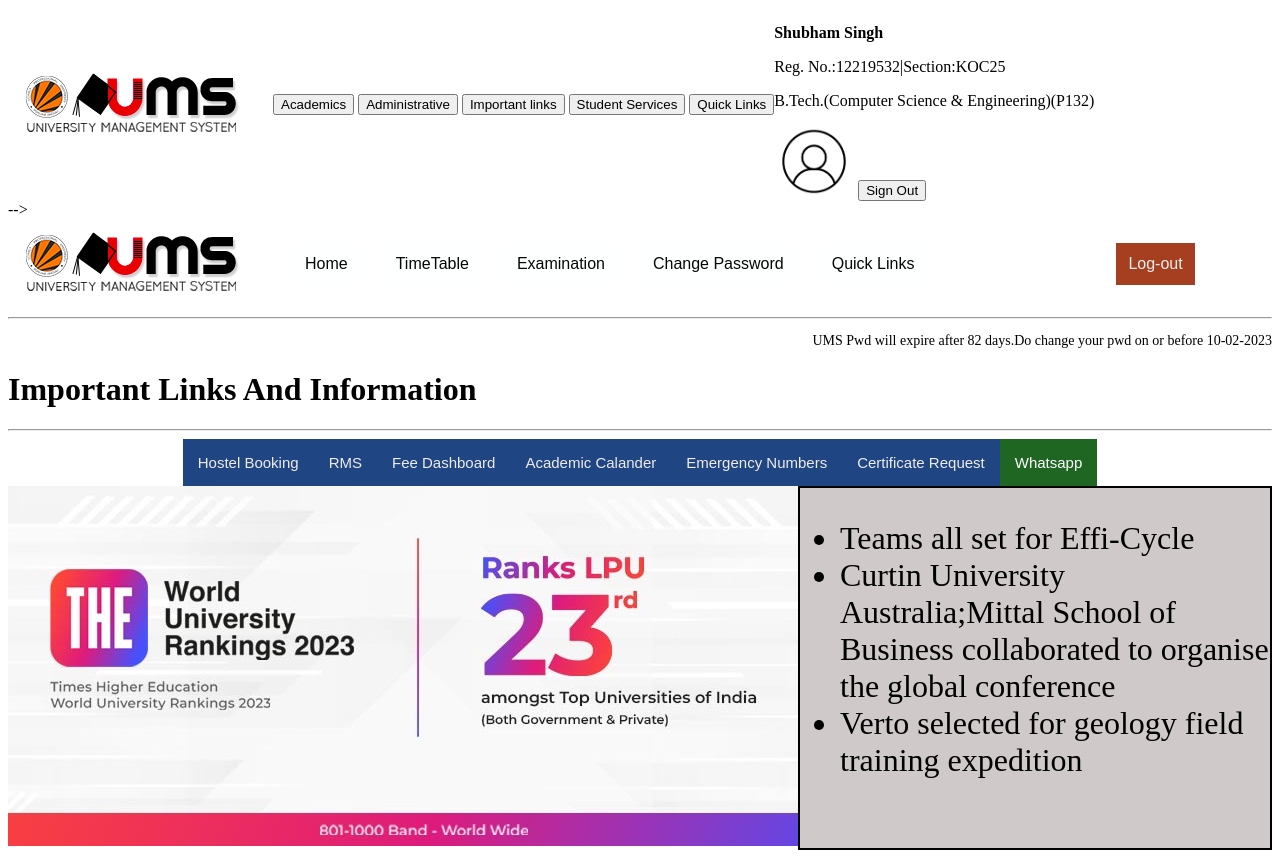
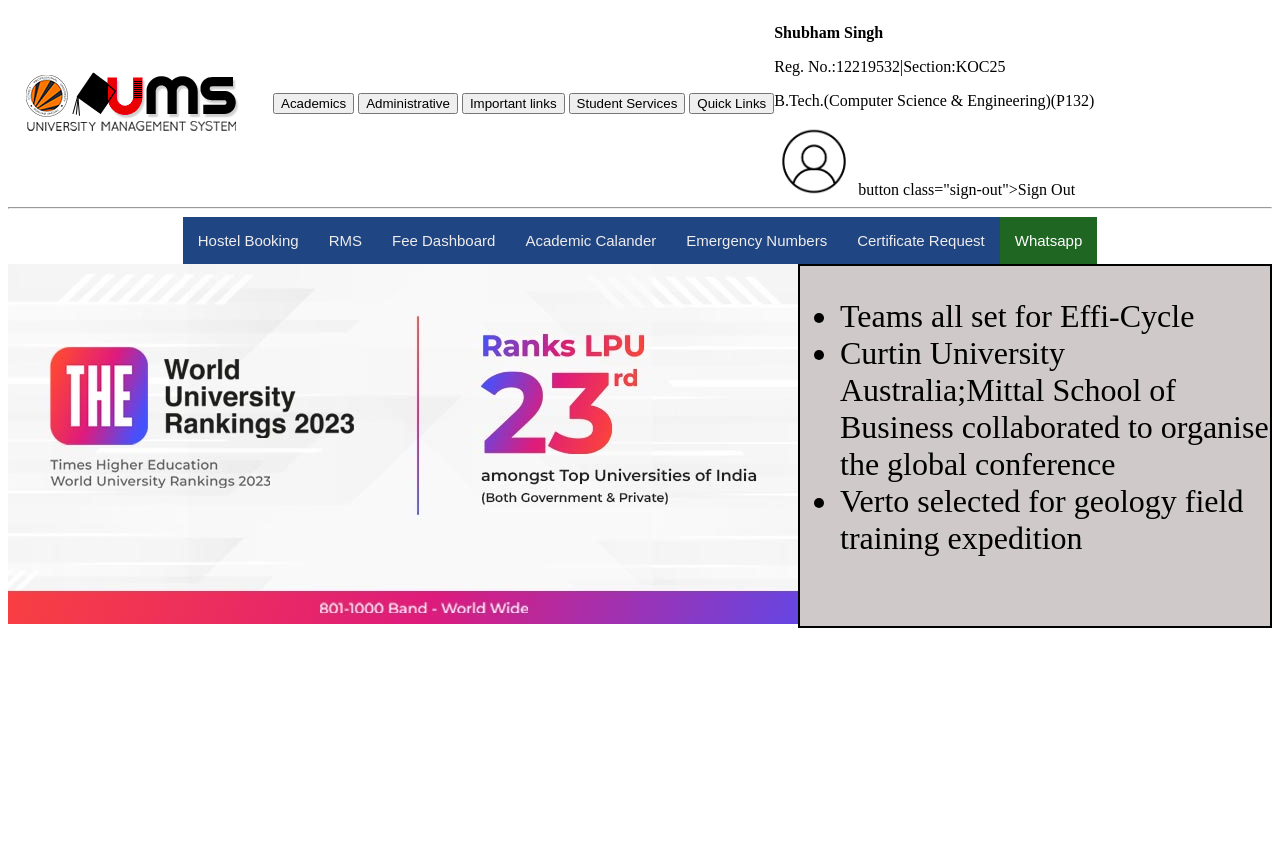
Before and after one commit to shubhh7935/OpenSense-KOC25-CipherSchools, a plain HTML site: page index.html in a window 1280 px wide. After the commit the page ends 800 px from the top, so only its background shows below. Drawn offline with Linux system fonts and the light colour scheme.

Commit message:
did reset the codes for header
tried to make a new header.

```diff
--- a/index.html
+++ b/index.html
@@ -9,7 +9,7 @@
 
 </head>
 <body>
-<!--    <!-- Header -->
+<!-- Header -->
 <div class="header">
    <div class="university_logo">
       <!-- university ka logo -->
@@ -31,28 +31,11 @@
       <!-- student ka photo -->
       <div class="student_image">
          <img src="studentphoto.png"   alt="students_image" width="80px">
-            <button class="sign-out">Sign Out</button>
+          button class="sign-out">Sign Out</button>
       </div>
    </div>
-   </div> -->
-   <div class="header">
-      <div class="university-logo">
-         <img src="logo.png" alt="university logo">
 </div>
-      <div class="links-In-Header">
-         <button class="link-names-in-header">Home</button>
-         <button class="link-names-in-header">TimeTable</button>
-         <button class="link-names-in-header">Examination</button>
-         <button class="link-names-in-header">Change Password</button>
-         <button class="link-names-in-header">Quick Links</button>
-      </div>
-      <button type="submit" id="link-names-in-header">Log-out</button>
-   </div>
-<hr>
-<p style="display:flex;justify-content:flex-end;
-font-size: 14px;">
-   UMS Pwd will expire after 82 days.Do change your pwd on or before 10-02-2023</p>
-<h1>Important Links And Information</h1>
+
 <hr>
 <div class="important_links_block">
    <button class="ImportantLinks">Hostel Booking</button>
@@ -78,3 +61,4 @@
 
 </body>
 </html>
+<!--  -->
```
Lines whose indentation alone changed are shown as unchanged.
